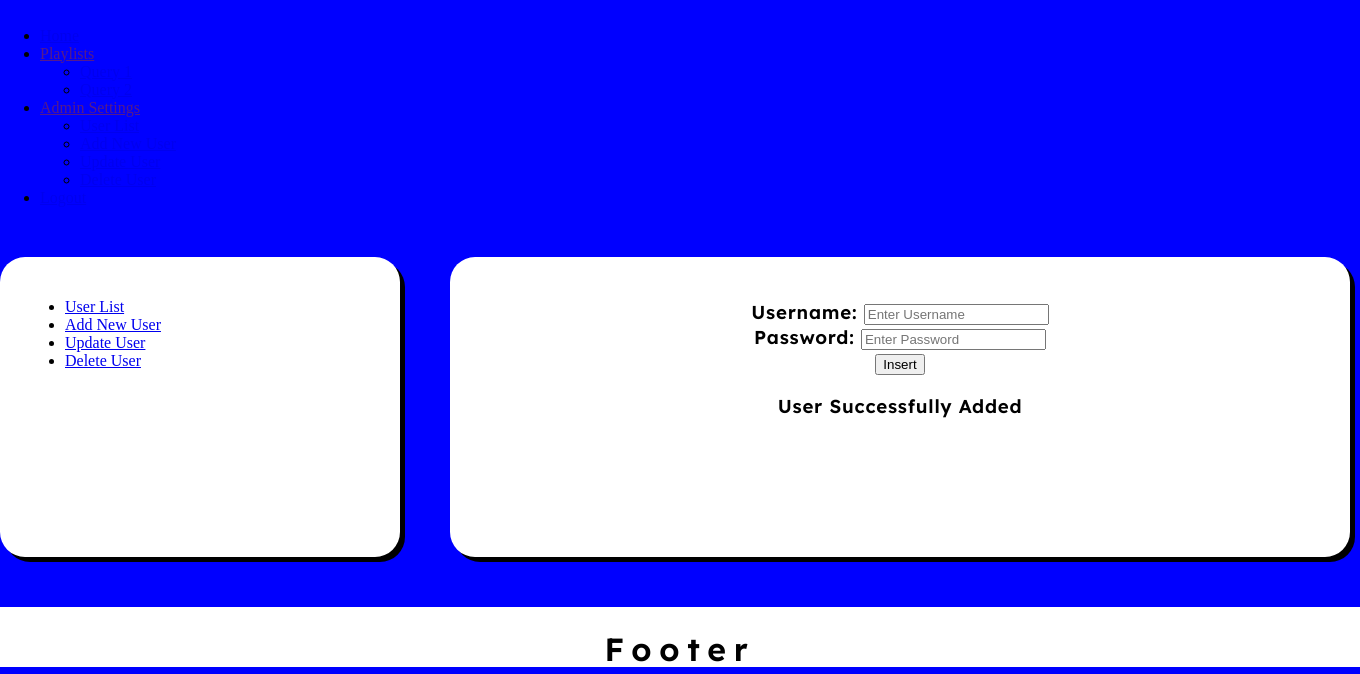
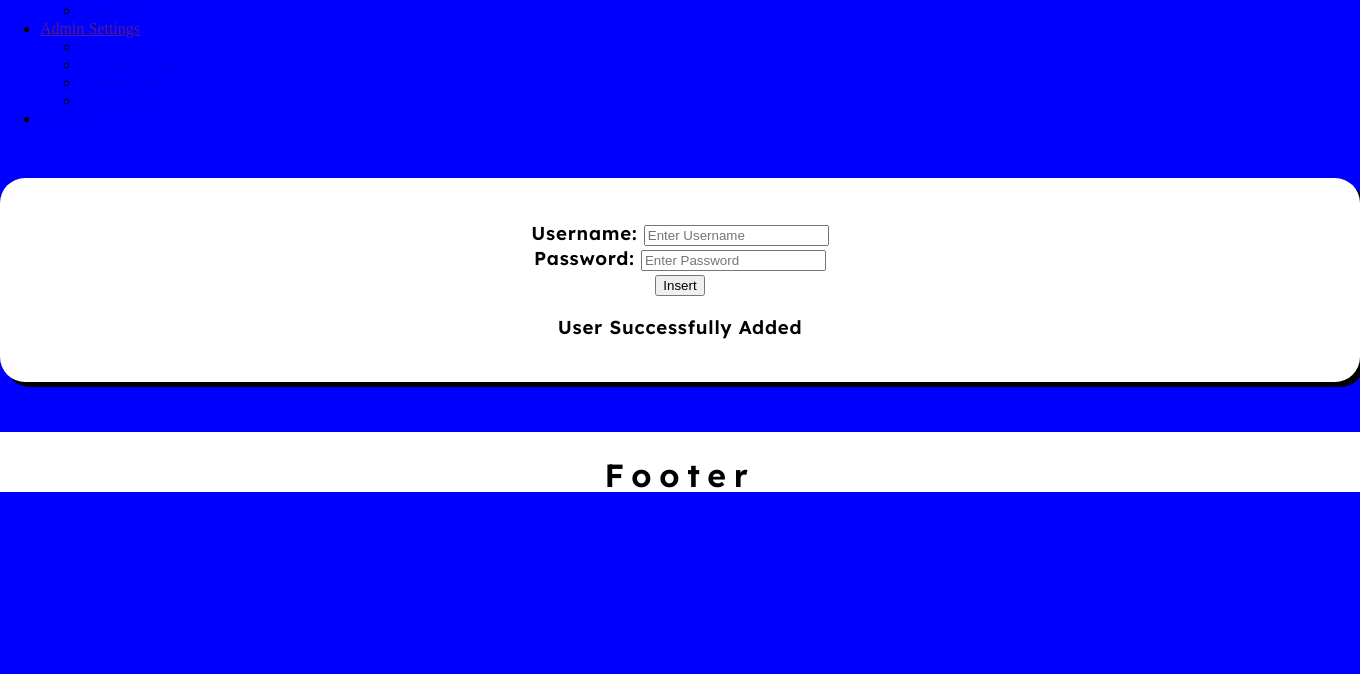
Before and after one commit to 8ftuason/3.4_3.8_Iteration_Build_FTuason, a PHP site: page /add_user.php in a window 1360 px wide. Shown: the part 126-800 px from the top of the page. Run offline with PHP 8.4, Linux system fonts and the light colour scheme; the visitor is signed in with stand-in values (Sample User, id 1); a stand-in replaces the project's code that opens the database connection.

Commit message:
Update add_user.php

```diff
--- a/add_user.php
+++ b/add_user.php
@@ -28,31 +28,16 @@
 			<!-- import the webpage's javascript -->
 			<!-- nav javascript -->
 			<script src="js/nav.js" defer></script>
-			<!-- back to top button javascript -->
-			<script src="js/backtotop.js" defer></script>
 			</head>
 
 
         <body>
-            <!-- logo at top of page-->
-			<center><a href="index.php"><img style="width: 100%; max-width: 100px;" src="images/placeholder.png" alt="TuneIn logo"></a></center>
-
-			<!-- navigation menu (burger menu)-->
+            <!-- navigation menu (burger menu)-->
 			<?php
 			  require("nav.php");
 			?>
 
-								<div class="aside"><!-- holds the admin menu with links to the different pages only the admin can access -->
-									<ul>
-										<li><a href="user_list.php">User List</a></li>
-										<li><a href="add_user.php">Add New User</a></li>
-										<li><a href="update_user.php">Update User</a></li>
-										<li><a href="delete_user.php">Delete User</a></li>
-									</ul>
-								</div>
-
-
-                                <div class="admin_content"><!-- holds the main content on the admin pages (different styling to other pages) -->
+                                <div class="content"><!-- holds the main content on the admin pages (different styling to other pages) -->
 
 										<h3><form method="post" id="add_user.php">
 											<label style="color: black;" for = 'login'>Username:</label>
@@ -84,7 +69,6 @@
                 <!-- This class is for my footer-->
 				<div class="footer">
 					<h1>Footer</h1>
-					<button onclick="topFunction()" id="myBtn" title="Go to top">Top</button>
 				</div>
 
         </body>
```
